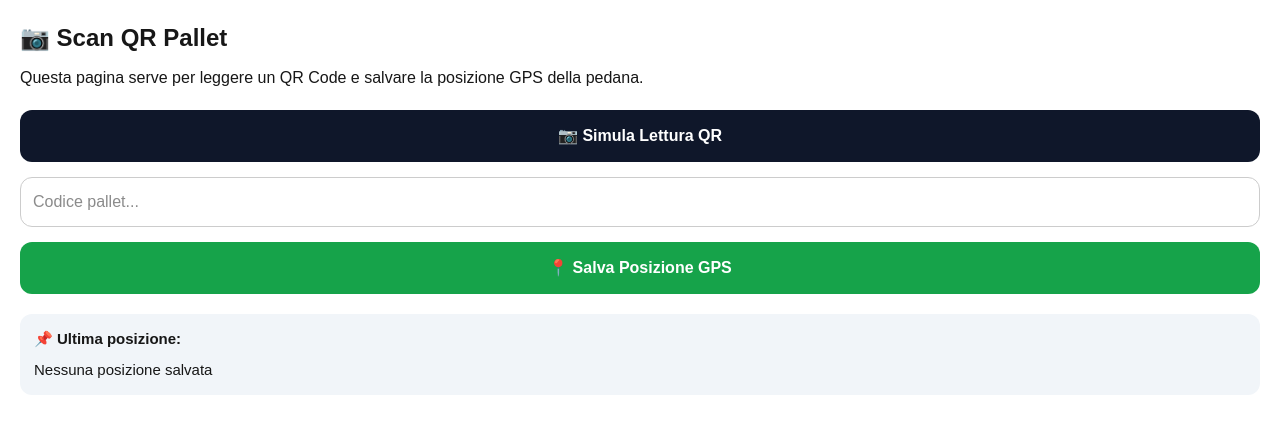
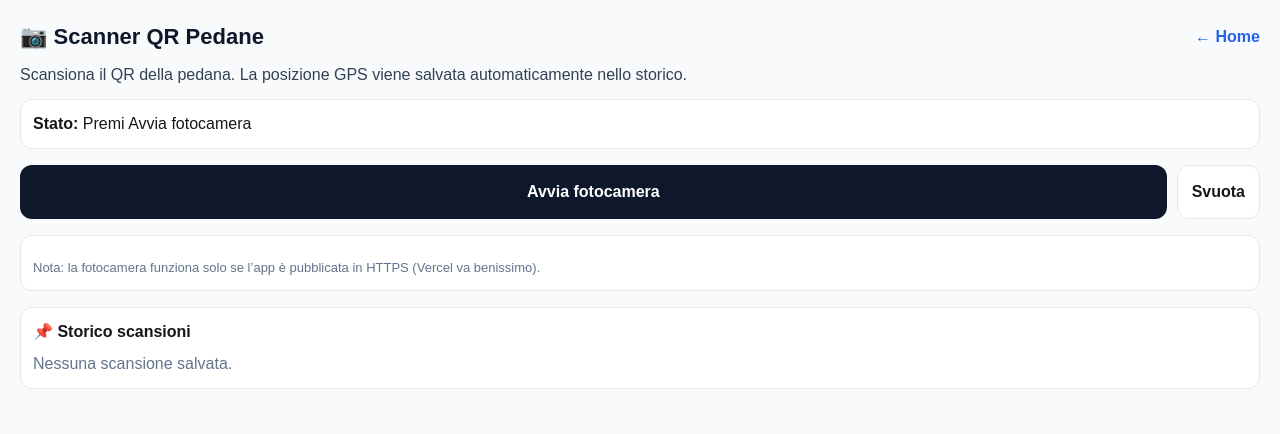
Before and after one commit to lucamandis89/pallet-tracker, a Next.js app: page /scan in a window 1280 px wide. Shown: the top 434 px of the page. Built offline with nearby package versions, Linux system fonts and the light colour scheme.

Commit message:
Update page.tsx

```diff
--- a/app/scan/page.tsx
+++ b/app/scan/page.tsx
@@ -1,131 +1,277 @@
 "use client";
 
-import { useState } from "react";
+import { useEffect, useRef, useState } from "react";
+import Link from "next/link";
+
+type ScanRecord = {
+  palletId: string;
+  timeISO: string;
+  lat?: number;
+  lng?: number;
+  accuracy?: number;
+};
+
+const STORAGE_KEY = "pallet-tracker-scans-v1";
+
+function loadRecords(): ScanRecord[] {
+  try {
+    const raw = localStorage.getItem(STORAGE_KEY);
+    if (!raw) return [];
+    const parsed = JSON.parse(raw);
+    return Array.isArray(parsed) ? parsed : [];
+  } catch {
+    return [];
+  }
+}
+
+function saveRecords(records: ScanRecord[]) {
+  localStorage.setItem(STORAGE_KEY, JSON.stringify(records));
+}
 
 export default function ScanPage() {
-  const [palletId, setPalletId] = useState("");
-  const [location, setLocation] = useState<string>("Nessuna posizione salvata");
-  const [status, setStatus] = useState<string>("");
+  const [status, setStatus] = useState("Premi Avvia fotocamera");
+  const [last, setLast] = useState<ScanRecord | null>(null);
+  const [records, setRecords] = useState<ScanRecord[]>([]);
+  const [running, setRunning] = useState(false);
 
-  const handleFakeScan = () => {
-    const fakeCode = "PALLET-" + Math.floor(Math.random() * 100000);
-    setPalletId(fakeCode);
-    setStatus("✅ QR letto con successo: " + fakeCode);
+  const qrRegionId = "qr-reader";
+  const qrRef = useRef<any>(null);
+  const lockRef = useRef(false);
+
+  useEffect(() => {
+    setRecords(loadRecords());
+  }, []);
+
+  async function getGPS(): Promise<{ lat: number; lng: number; accuracy?: number } | null> {
+    if (!("geolocation" in navigator)) return null;
+
+    return new Promise((resolve) => {
+      navigator.geolocation.getCurrentPosition(
+        (pos) => {
+          resolve({
+            lat: pos.coords.latitude,
+            lng: pos.coords.longitude,
+            accuracy: pos.coords.accuracy,
+          });
+        },
+        () => resolve(null),
+        { enableHighAccuracy: true, timeout: 12000, maximumAge: 0 }
+      );
+    });
+  }
+
+  async function saveScan(decodedText: string) {
+    if (lockRef.current) return;
+    lockRef.current = true;
+
+    setStatus("QR letto! Recupero GPS...");
+
+    const gps = await getGPS();
+
+    const rec: ScanRecord = {
+      palletId: decodedText.trim(),
+      timeISO: new Date().toISOString(),
+      lat: gps?.lat,
+      lng: gps?.lng,
+      accuracy: gps?.accuracy,
     };
 
-  const handleSaveLocation = () => {
-    if (!palletId) {
-      setStatus("❌ Prima scansiona un QR!");
-      return;
+    setLast(rec);
+
+    const next = [rec, ...loadRecords()].slice(0, 300);
+    saveRecords(next);
+    setRecords(next);
+
+    setStatus(gps ? "✅ Salvato con GPS" : "⚠️ Salvato ma GPS non disponibile");
+
+    setTimeout(() => {
+      lockRef.current = false;
+    }, 2000);
   }
 
-    if (!navigator.geolocation) {
-      setStatus("❌ Il GPS non è supportato su questo dispositivo.");
-      return;
+  async function startScanner() {
+    try {
+      setStatus("Avvio fotocamera...");
+      setRunning(true);
+
+      const mod = await import("html5-qrcode");
+      const Html5Qrcode = (mod as any).Html5Qrcode;
+
+      if (qrRef.current) {
+        try {
+          await qrRef.current.stop();
+        } catch {}
+        qrRef.current = null;
       }
 
-    setStatus("📍 Recupero posizione GPS...");
+      const qr = new Html5Qrcode(qrRegionId);
+      qrRef.current = qr;
 
-    navigator.geolocation.getCurrentPosition(
-      (pos) => {
-        const lat = pos.coords.latitude;
-        const lng = pos.coords.longitude;
+      await qr.start(
+        { facingMode: "environment" },
+        { fps: 10, qrbox: { width: 260, height: 260 } },
+        async (decodedText: string) => {
+          try {
+            await qr.stop();
+          } catch {}
 
-        const newLocation = `📦 ${palletId} → Lat: ${lat.toFixed(
-          6
-        )}, Lng: ${lng.toFixed(6)}`;
+          setRunning(false);
+          await saveScan(decodedText);
+        },
+        () => {}
+      );
 
-        setLocation(newLocation);
-        setStatus("✅ Posizione salvata con successo!");
+      setStatus("📷 Inquadra il QR della pedana");
+    } catch (e) {
+      setRunning(false);
+      setStatus("❌ Errore avvio fotocamera. Controlla permessi / HTTPS.");
+    }
+  }
 
-        // Qui in futuro potrai salvare i dati su database (Firebase, Supabase ecc.)
-      },
-      () => {
-        setStatus("❌ Errore nel recupero della posizione.");
+  async function stopScanner() {
+    try {
+      if (qrRef.current) {
+        await qrRef.current.stop();
+        qrRef.current = null;
       }
-    );
-  };
+    } catch {}
+
+    setRunning(false);
+    setStatus("Scanner fermato");
+  }
+
+  function clearHistory() {
+    if (!confirm("Vuoi cancellare tutto lo storico?")) return;
+    localStorage.removeItem(STORAGE_KEY);
+    setRecords([]);
+    setLast(null);
+    setStatus("Storico cancellato");
+  }
 
   return (
-    <main style={{ padding: 20, fontFamily: "Arial, sans-serif" }}>
-      <h1 style={{ fontSize: 24, fontWeight: "bold" }}>📷 Scan QR Pallet</h1>
+    <main style={{ padding: 20, fontFamily: "Arial, sans-serif", background: "#f8fafc", minHeight: "100vh" }}>
+      <div style={{ display: "flex", justifyContent: "space-between", alignItems: "center" }}>
+        <h1 style={{ fontSize: 22, fontWeight: "bold", color: "#0f172a" }}>📷 Scanner QR Pedane</h1>
 
-      <p style={{ marginTop: 10 }}>
-        Questa pagina serve per leggere un QR Code e salvare la posizione GPS
-        della pedana.
+        <Link href="/" style={{ textDecoration: "none", fontWeight: "bold", color: "#2563eb" }}>
+          ← Home
+        </Link>
+      </div>
+
+      <p style={{ marginTop: 10, color: "#334155" }}>
+        Scansiona il QR della pedana. La posizione GPS viene salvata automaticamente nello storico.
       </p>
 
-      <div style={{ marginTop: 20 }}>
+      <div style={{ marginTop: 12, padding: 12, borderRadius: 12, background: "white", border: "1px solid #e2e8f0" }}>
+        <b>Stato:</b> {status}
+      </div>
+
+      <div style={{ marginTop: 16, display: "flex", gap: 10 }}>
+        {!running ? (
           <button
-          onClick={handleFakeScan}
+            onClick={startScanner}
             style={{
+              flex: 1,
               padding: 14,
-            width: "100%",
               borderRadius: 12,
               border: "none",
               background: "#0f172a",
               color: "white",
               fontWeight: "bold",
               fontSize: 16,
-            cursor: "pointer",
             }}
           >
-          📷 Simula Lettura QR
+            Avvia fotocamera
+          </button>
+        ) : (
+          <button
+            onClick={stopScanner}
+            style={{
+              flex: 1,
+              padding: 14,
+              borderRadius: 12,
+              border: "none",
+              background: "#ef4444",
+              color: "white",
+              fontWeight: "bold",
+              fontSize: 16,
+            }}
+          >
+            Ferma
+          </button>
+        )}
+
+        <button
+          onClick={clearHistory}
+          style={{
+            padding: 14,
+            borderRadius: 12,
+            border: "1px solid #e2e8f0",
+            background: "white",
+            fontWeight: "bold",
+            fontSize: 16,
+          }}
+        >
+          Svuota
         </button>
       </div>
 
-      <div style={{ marginTop: 15 }}>
-        <input
-          value={palletId}
-          onChange={(e) => setPalletId(e.target.value)}
-          placeholder="Codice pallet..."
-          style={{
-            padding: 12,
-            width: "100%",
-            borderRadius: 12,
-            border: "1px solid #ccc",
-            fontSize: 16,
-          }}
-        />
+      <div style={{ marginTop: 16, padding: 12, borderRadius: 12, background: "white", border: "1px solid #e2e8f0" }}>
+        <div id={qrRegionId} style={{ width: "100%" }} />
+
+        <p style={{ marginTop: 10, color: "#64748b", fontSize: 13 }}>
+          Nota: la fotocamera funziona solo se l’app è pubblicata in HTTPS (Vercel va benissimo).
+        </p>
       </div>
 
-      <div style={{ marginTop: 15 }}>
-        <button
-          onClick={handleSaveLocation}
-          style={{
-            padding: 14,
-            width: "100%",
-            borderRadius: 12,
-            border: "none",
-            background: "#16a34a",
-            color: "white",
-            fontWeight: "bold",
-            fontSize: 16,
-            cursor: "pointer",
-          }}
-        >
-          📍 Salva Posizione GPS
-        </button>
+      {last && (
+        <div style={{ marginTop: 16, padding: 12, borderRadius: 12, background: "white", border: "1px solid #e2e8f0" }}>
+          <h2 style={{ margin: 0, fontSize: 16, fontWeight: "bold" }}>✅ Ultima scansione</h2>
+
+          <div style={{ marginTop: 8, color: "#334155" }}>
+            <div><b>Pedana:</b> {last.palletId}</div>
+            <div><b>Data:</b> {new Date(last.timeISO).toLocaleString()}</div>
+
+            {typeof last.lat === "number" && typeof last.lng === "number" ? (
+              <>
+                <div>
+                  <b>GPS:</b> {last.lat.toFixed(6)}, {last.lng.toFixed(6)} (±{Math.round(last.accuracy ?? 0)}m)
                 </div>
 
-      <div
-        style={{
-          marginTop: 20,
-          padding: 14,
-          borderRadius: 12,
-          background: "#f1f5f9",
-          fontSize: 15,
-        }}
+                <a
+                  href={`https://www.google.com/maps?q=${last.lat},${last.lng}`}
+                  target="_blank"
+                  rel="noreferrer"
+                  style={{ display: "inline-block", marginTop: 10, color: "#2563eb", fontWeight: "bold" }}
                 >
-        <strong>📌 Ultima posizione:</strong>
-        <p style={{ marginTop: 8 }}>{location}</p>
+                  Apri su Google Maps →
+                </a>
+              </>
+            ) : (
+              <div><b>GPS:</b> non disponibile</div>
+            )}
           </div>
+        </div>
+      )}
 
-      {status && (
-        <p style={{ marginTop: 15, fontWeight: "bold", color: "#0f172a" }}>
-          {status}
-        </p>
+      <div style={{ marginTop: 16, padding: 12, borderRadius: 12, background: "white", border: "1px solid #e2e8f0" }}>
+        <h2 style={{ margin: 0, fontSize: 16, fontWeight: "bold" }}>📌 Storico scansioni</h2>
+
+        {records.length === 0 ? (
+          <p style={{ marginTop: 8, color: "#64748b" }}>Nessuna scansione salvata.</p>
+        ) : (
+          <ul style={{ marginTop: 10, paddingLeft: 18 }}>
+            {records.slice(0, 20).map((r, idx) => (
+              <li key={idx} style={{ marginBottom: 8, color: "#334155" }}>
+                <b>{r.palletId}</b> — {new Date(r.timeISO).toLocaleString()}
+                {typeof r.lat === "number" && typeof r.lng === "number"
+                  ? ` — ${r.lat.toFixed(5)}, ${r.lng.toFixed(5)}`
+                  : " — (no GPS)"}
+              </li>
+            ))}
+          </ul>
         )}
+      </div>
     </main>
   );
 }
```
Lines whose indentation alone changed are shown as unchanged.
